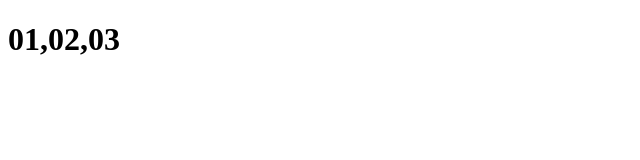
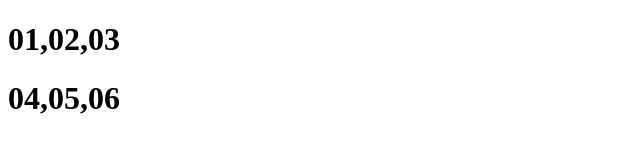
Before and after one commit to VishwaThakkar109/vishwa_2006, a plain HTML site: page index.htm in a window 1280 px wide. Shown: the whole page, without its empty margins (0-640 px from the left). Drawn offline with Linux system fonts and the light colour scheme.

Commit message:
third commit

```diff
--- a/index.htm
+++ b/index.htm
@@ -7,5 +7,6 @@
 </head>
 <body>
     <h1>01,02,03</h1>
+    <h1>04,05,06</h1>
 </body>
 </html>
```
